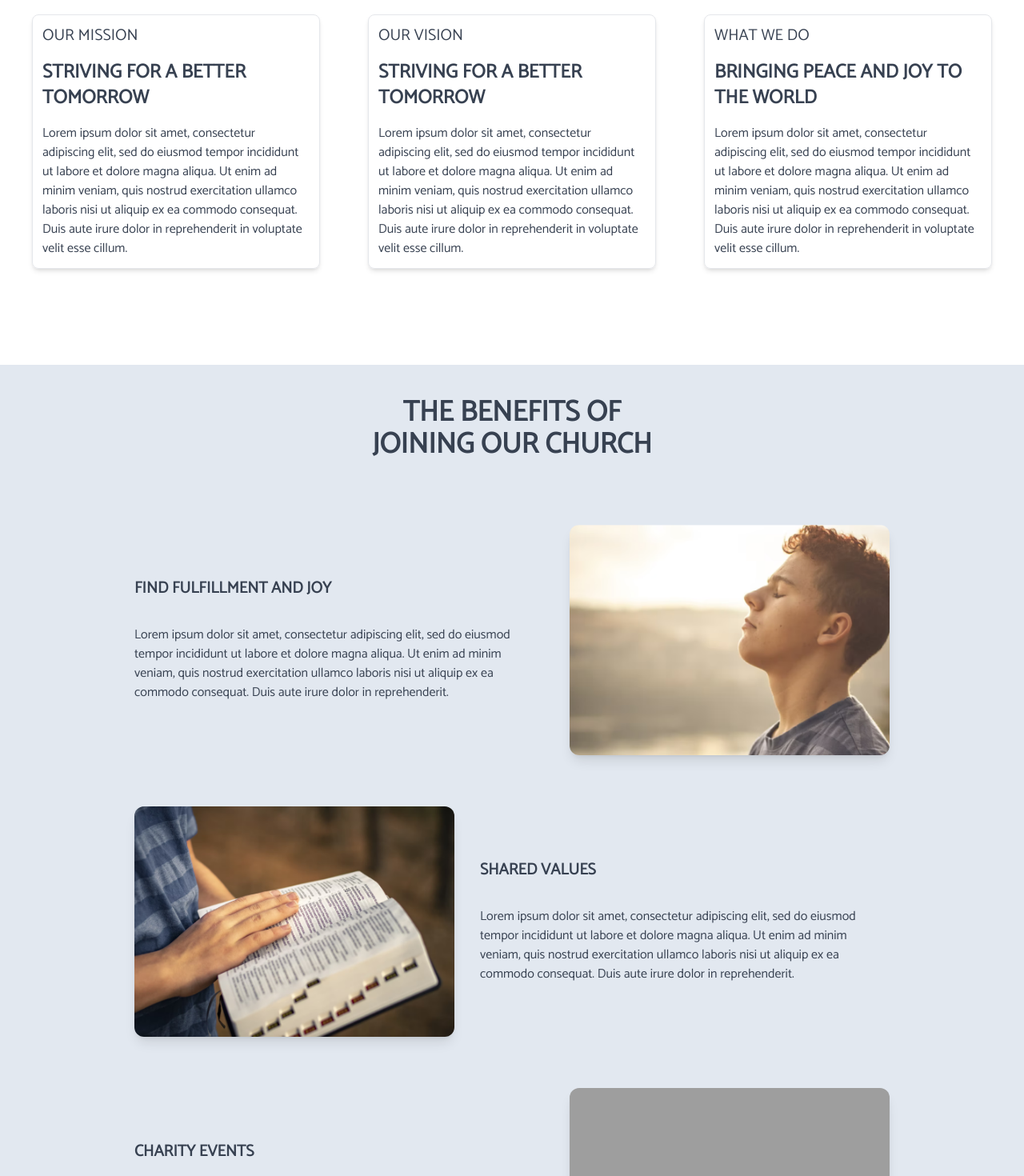
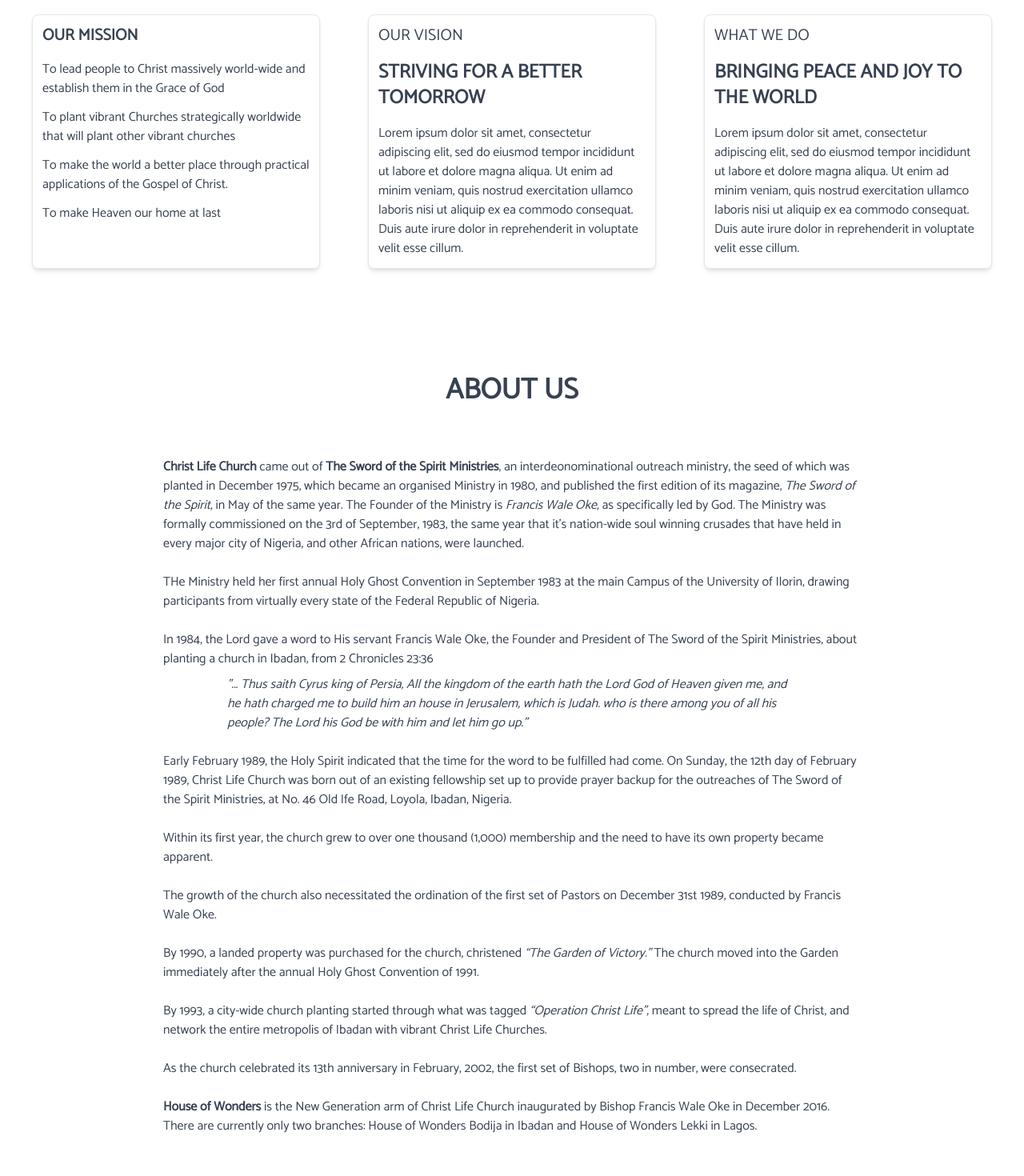
Before and after one commit to Ameneterh/thog-clc, a React (Vite) app in the folder client/: page /about in a window 1280 px wide. Shown: the part 640-2110 px from the top of the page at 80% size. Built offline with nearby package versions, Linux system fonts and the light colour scheme; no server answers; grey boxes are pictures that could not be loaded.

Commit message:
editions to about page

```diff
--- a/client/src/pages/About.jsx
+++ b/client/src/pages/About.jsx
@@ -6,6 +6,7 @@
 import allWelcome from "/all-welcome.png";
 import AboutComponents from "../components/AboutComponents";
 import Typewriter from "typewriter-effect";
+import { Link } from "react-router-dom";
 
 export default function About() {
   return (
@@ -35,17 +36,23 @@
           </h2>
           <div className="w-full flex flex-wrap justify-between gap-6">
             <div className="w-full md:w-[30%] border rounded-lg p-3 shadow-md flex flex-col gap-4">
-              <p className="text-xl">OUR MISSION</p>
-              <h3 className="font-extrabold text-2xl">
-                STRIVING FOR A BETTER TOMORROW
-              </h3>
-              <p>
-                Lorem ipsum dolor sit amet, consectetur adipiscing elit, sed do
-                eiusmod tempor incididunt ut labore et dolore magna aliqua. Ut
-                enim ad minim veniam, quis nostrud exercitation ullamco laboris
-                nisi ut aliquip ex ea commodo consequat. Duis aute irure dolor
-                in reprehenderit in voluptate velit esse cillum.
-              </p>
+              <p className="text-xl font-extrabold">OUR MISSION</p>
+
+              <ol className="flex flex-col gap-3">
+                <li>
+                  To lead people to Christ massively world-wide and establish
+                  them in the Grace of God
+                </li>
+                <li>
+                  To plant vibrant Churches strategically worldwide that will
+                  plant other vibrant churches
+                </li>
+                <li>
+                  To make the world a better place through practical
+                  applications of the Gospel of Christ.
+                </li>
+                <li>To make Heaven our home at last</li>
+              </ol>
             </div>
             <div className="w-full md:w-[30%] border rounded-lg p-3 shadow-md flex flex-col gap-4">
               <p className="text-xl">OUR VISION</p>
@@ -73,6 +80,91 @@
                 in reprehenderit in voluptate velit esse cillum.
               </p>
             </div>
+          </div>
+        </div>
+
+        <div className="w-full max-w-4xl mx-auto p-3 flex flex-col mb-10 md:mb-20">
+          <h2 className="uppercase text-2xl md:text-4xl font-extrabold text-center w-full mb-3 md:mb-16">
+            ABOUT US
+          </h2>
+          <div className="w-full flex flex-wrap justify-between gap-6">
+            <p>
+              <b>Christ Life Church</b> came out of{" "}
+              <Link
+                to="https://sotsm.org"
+                target="_blank"
+                className="font-bold"
+              >
+                The Sword of the Spirit Ministries
+              </Link>
+              , an interdeonominational outreach ministry, the seed of which was
+              planted in December 1975, which became an organised Ministry in
+              1980, and published the first edition of its magazine,{" "}
+              <em>The Sword of the Spirit</em>, in May of the same year. The
+              Founder of the Ministry is <em>Francis Wale Oke,</em> as
+              specifically led by God. The Ministry was formally commissioned on
+              the 3rd of September, 1983, the same year that it's nation-wide
+              soul winning crusades that have held in every major city of
+              Nigeria, and other African nations, were launched.
+            </p>
+            <p>
+              THe Ministry held her first annual Holy Ghost Convention in
+              September 1983 at the main Campus of the University of Ilorin,
+              drawing participants from virtually every state of the Federal
+              Republic of Nigeria.
+            </p>
+            <p>
+              In 1984, the Lord gave a word to His servant Francis Wale Oke, the
+              Founder and President of The Sword of the Spirit Ministries, about
+              planting a church in Ibadan, from 2 Chronicles 23:36
+              <blockquote className="px-4 md:px-20 mt-2 italic">
+                "... Thus saith Cyrus king of Persia, All the kingdom of the
+                earth hath the Lord God of Heaven given me, and he hath charged
+                me to build him an house in Jerusalem, which is Judah. who is
+                there among you of all his people? The Lord his God be with him
+                and let him go up."
+              </blockquote>
+            </p>
+            <p>
+              Early February 1989, the Holy Spirit indicated that the time for
+              the word to be fulfilled had come. On Sunday, the 12th day of
+              February 1989, Christ Life Church was born out of an existing
+              fellowship set up to provide prayer backup for the outreaches of
+              The Sword of the Spirit Ministries, at No. 46 Old Ife Road,
+              Loyola, Ibadan, Nigeria.
+            </p>
+            <p>
+              Within its first year, the church grew to over one thousand
+              (1,000) membership and the need to have its own property became
+              apparent.
+            </p>
+            <p>
+              The growth of the church also necessitated the ordination of the
+              first set of Pastors on December 31st 1989, conducted by Francis
+              Wale Oke.
+            </p>
+            <p>
+              By 1990, a landed property was purchased for the church,
+              christened <em>“The Garden of Victory.”</em> The church moved into
+              the Garden immediately after the annual Holy Ghost Convention of
+              1991.
+            </p>
+            <p>
+              By 1993, a city-wide church planting started through what was
+              tagged <em>“Operation Christ Life”</em>, meant to spread the life
+              of Christ, and network the entire metropolis of Ibadan with
+              vibrant Christ Life Churches.
+            </p>
+            <p>
+              As the church celebrated its 13th anniversary in February, 2002,
+              the first set of Bishops, two in number, were consecrated.
+            </p>
+            <p>
+              <b>House of Wonders</b> is the New Generation arm of Christ Life
+              Church inaugurated by Bishop Francis Wale Oke in December 2016.
+              There are currently only two branches: House of Wonders Bodija in
+              Ibadan and House of Wonders Lekki in Lagos.
+            </p>
           </div>
         </div>
 
--- a/client/src/pages/ContactUs.jsx
+++ b/client/src/pages/ContactUs.jsx
@@ -51,7 +51,7 @@
               </Link>
               <br />
               <Link
-                to="mailto:clcthehouseofglory1"
+                to="mailto:clcthehouseofglory1@gmail.com"
                 className="hover:text-blue-600 hover:underline underline-offset-2"
               >
                 clcthehouseofglory1@email.com
```
